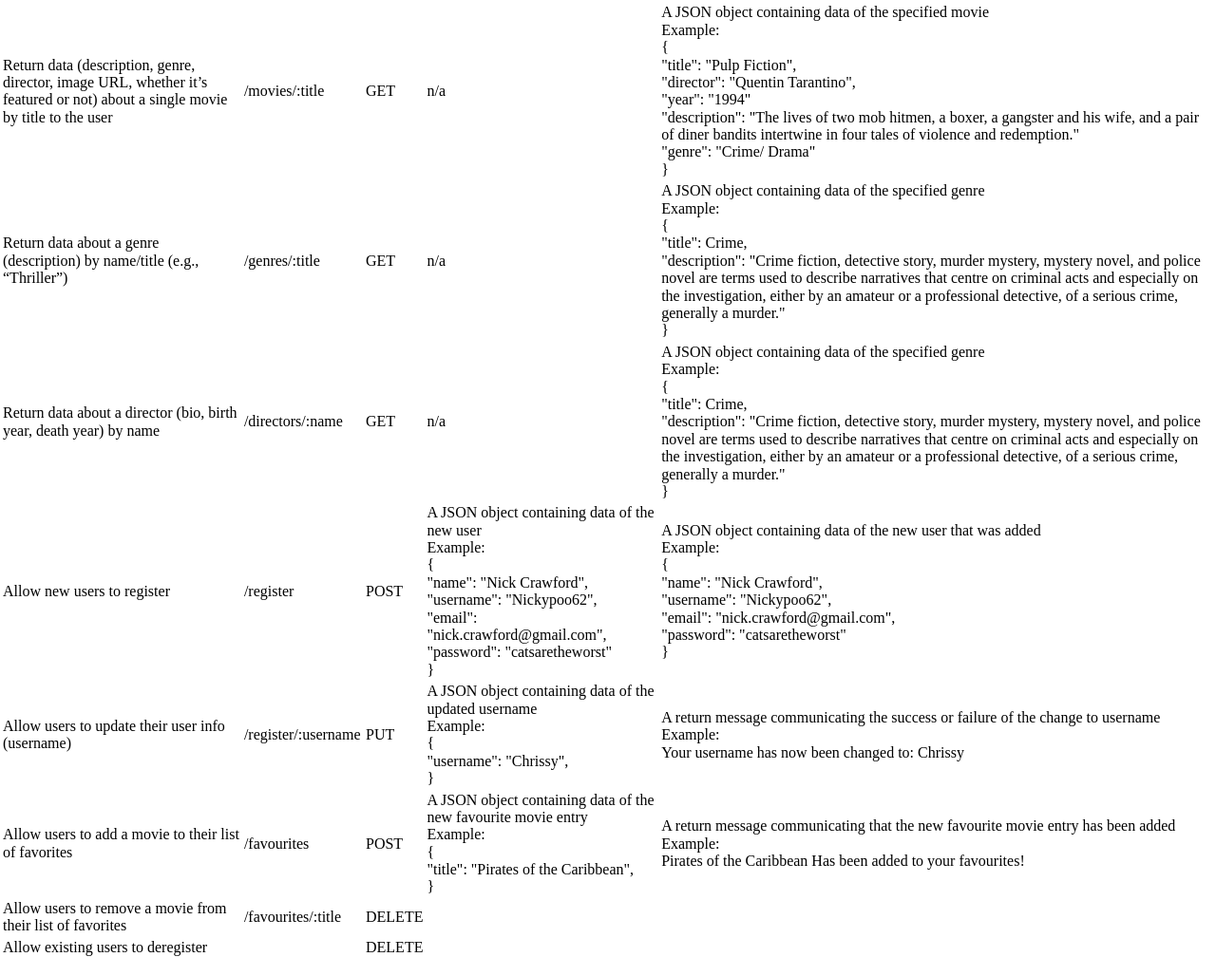
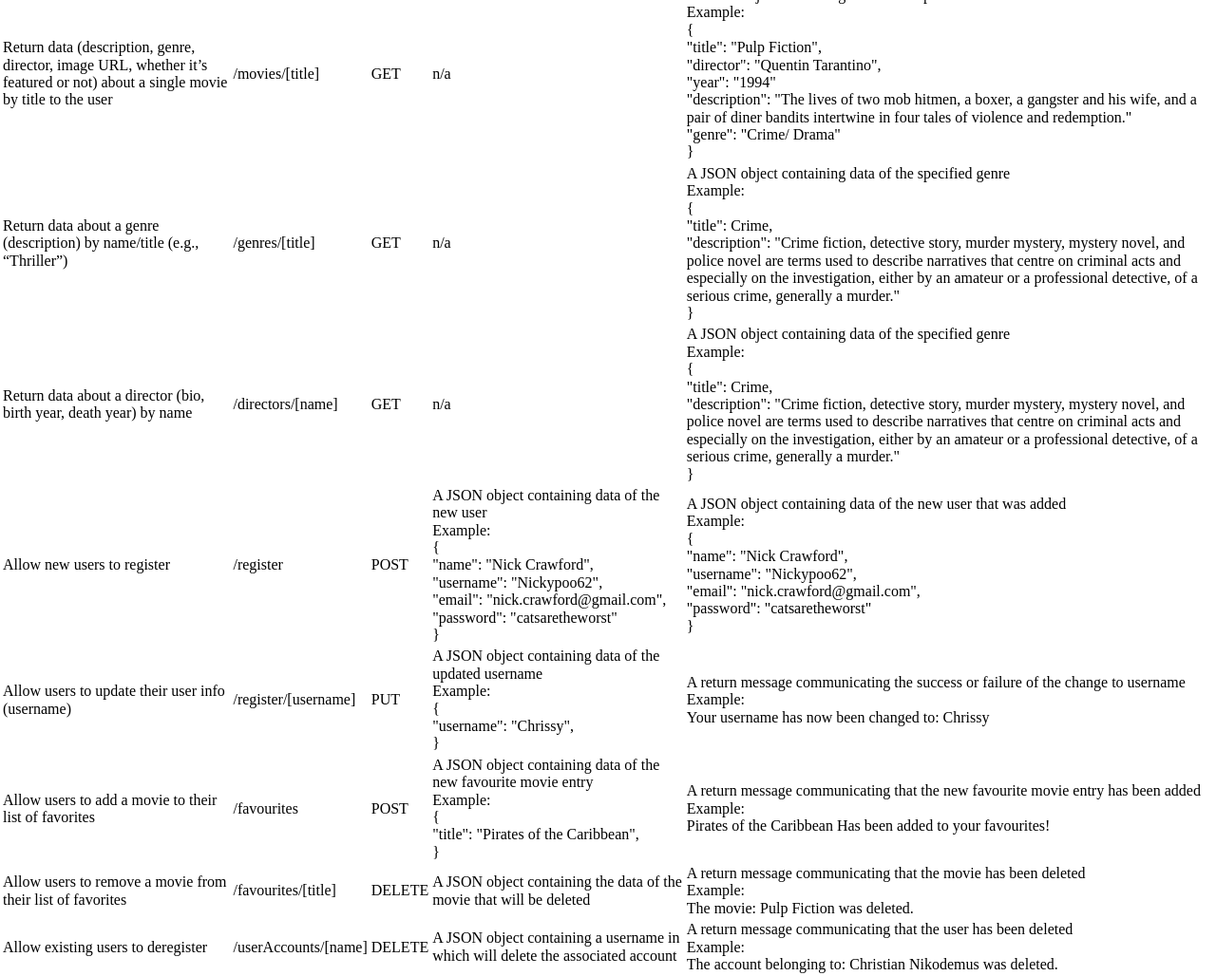
Before and after one commit to ChristianNikodemus/Movie-API, a website: page public/documentation.html in a window 1280 px wide. Shown: the part 153-1181 px from the top of the page at 95% size. Drawn offline with nearby package versions, Linux system fonts and the light colour scheme.

Commit message:
Added the features to delete a favourite movie and delete a users account

```diff
--- a/public/documentation.html
+++ b/public/documentation.html
@@ -33,7 +33,7 @@
         </tr>
         <tr>
           <td>Return data (description, genre, director, image URL, whether it’s featured or not) about a single movie by title to the user</td>
-          <td>/movies/:title</td>
+          <td>/movies/[title]</td>
           <td>GET</td>
           <td>n/a</td>
           <td>A JSON object containing data of the specified movie<br>
@@ -48,7 +48,7 @@
         </tr>
         <tr>
           <td>Return data about a genre (description) by name/title (e.g., “Thriller”)</td>
-          <td>/genres/:title</td>
+          <td>/genres/[title]</td>
           <td>GET</td>
           <td>n/a</td>
           <td>A JSON object containing data of the specified genre<br>
@@ -61,7 +61,7 @@
         </tr>
         <tr>
           <td>Return data about a director (bio, birth year, death year) by name</td>
-          <td>/directors/:name</td>
+          <td>/directors/[name]</td>
           <td>GET</td>
           <td>n/a</td>
           <td>A JSON object containing data of the specified genre<br>
@@ -97,7 +97,7 @@
         </tr>
         <tr>
           <td>Allow users to update their user info (username)</td>
-          <td>/register/:username</td>
+          <td>/register/[username]</td>
           <td>PUT</td>
           <td>A JSON object containing data of the updated username<br>
             Example:<br>
@@ -127,17 +127,23 @@
         </tr>
         <tr>
           <td>Allow users to remove a movie from their list of favorites</td>
-          <td>/favourites/:title</td>
+          <td>/favourites/[title]</td>
           <td>DELETE</td>
-          <td></td>
-          <td></td>
+          <td>A JSON object containing the data of the movie that will be deleted</td>
+          <td>A return message communicating that the movie has been deleted<br>
+            Example:<br>
+            The movie: Pulp Fiction was deleted.
+          </td>
         </tr>
         <tr>
           <td>Allow existing users to deregister</td>
-          <td></td>
+          <td>/userAccounts/[name]</td>
           <td>DELETE</td>
-          <td></td>
-          <td></td>
+          <td>A JSON object containing a username in which will delete the associated account</td>
+          <td>A return message communicating that the user has been deleted<br>
+            Example:<br>
+            The account belonging to: Christian Nikodemus was deleted.
+          </td>
         </tr>
       </table>
   </body>
```
Also changed, not shown: index.js (+22 -7 lines).
